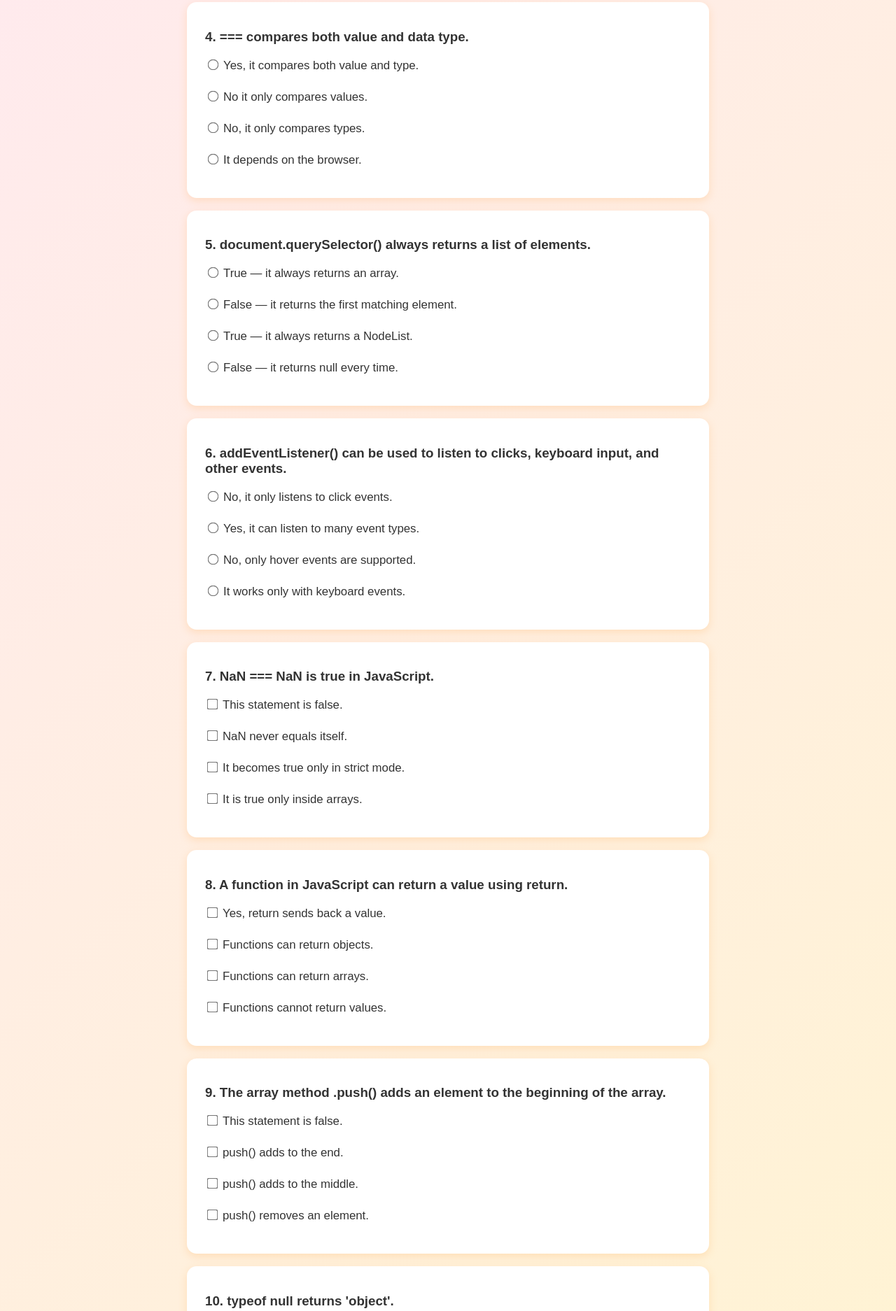
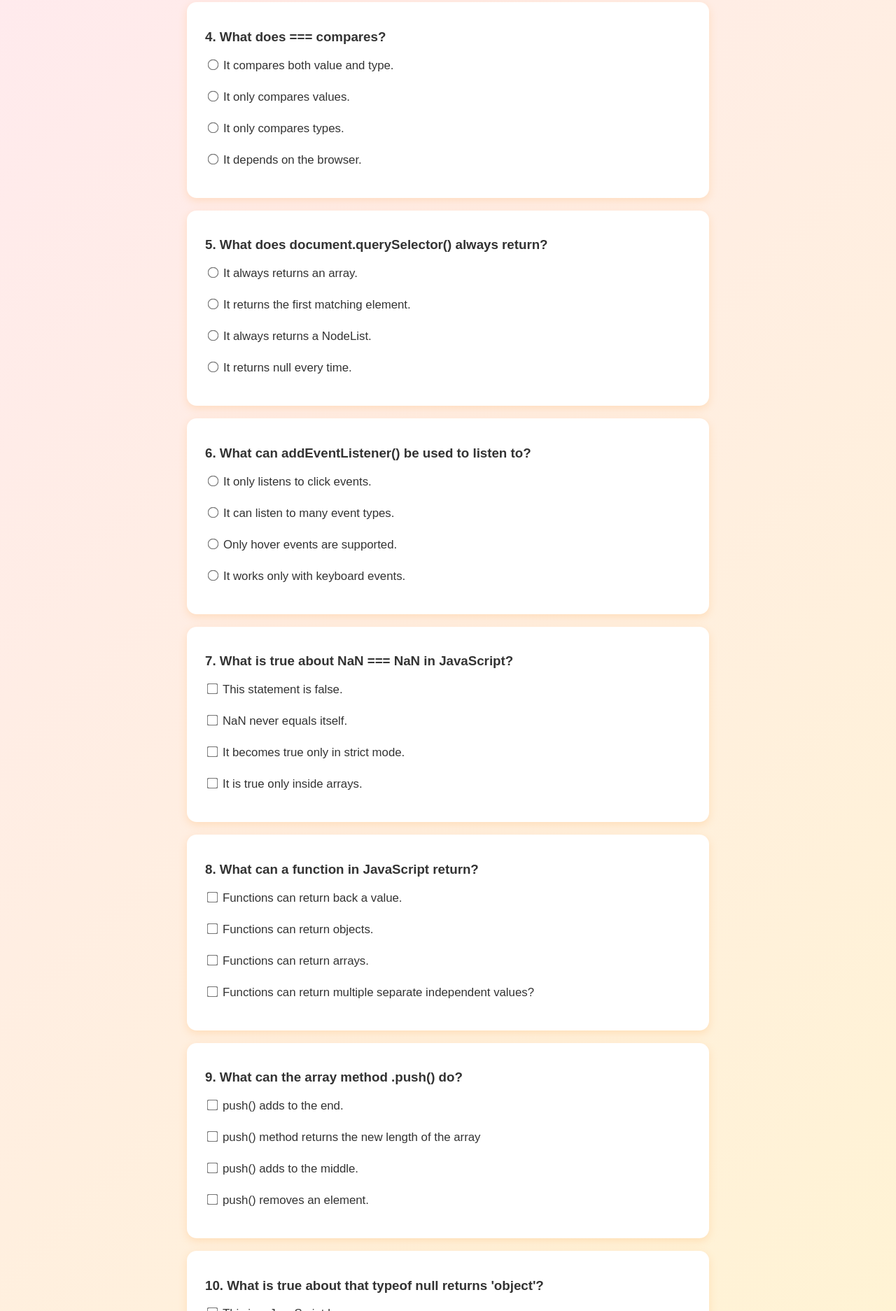
Before and after one commit to AriamGoitom/ankademin-quiz, a plain HTML site: page index.html in a window 1280 px wide. Shown: the part 772-2646 px from the top of the page at 70% size. Drawn offline with Linux system fonts and the light colour scheme.

Commit message:
changed the structure of the questions

```diff
--- a/index.js
+++ b/index.js
@@ -19,40 +19,40 @@ const questions = [
     },
     {
         type: "multiple",
-        question: "=== compares both value and data type.",
+        question: "What does === compares?",
         options: [
-            "Yes, it compares both value and type.",
-            "No it only compares values.",
-            "No, it only compares types.",
+            "It compares both value and type.",
+            "It only compares values.",
+            "It only compares types.",
             "It depends on the browser."
         ],
         correct: 0
     },
     {
         type: "multiple",
-        question: "document.querySelector() always returns a list of elements.",
+        question: "What does document.querySelector() always return?",
         options: [
-            "True — it always returns an array.",
-            "False — it returns the first matching element.",
-            "True — it always returns a NodeList.",
-            "False — it returns null every time."
+            "It always returns an array.",
+            "It returns the first matching element.",
+            "It always returns a NodeList.",
+            "It returns null every time."
         ],
         correct: 1
     },
     {
         type: "multiple",
-        question: "addEventListener() can be used to listen to clicks, keyboard input, and other events.",
+        question: "What can addEventListener() be used to listen to?",
         options: [
-            "No, it only listens to click events.",
-            "Yes, it can listen to many event types.",
-            "No, only hover events are supported.",
+            "It only listens to click events.",
+            "It can listen to many event types.",
+            "Only hover events are supported.",
             "It works only with keyboard events."
         ],
         correct: 1
     },
     {
         type: "checkbox",
-        question: "NaN === NaN is true in JavaScript.",
+        question: "What is true about NaN === NaN in JavaScript?",
         options: [
             "This statement is false.",
             "NaN never equals itself.",
@@ -63,21 +63,21 @@ const questions = [
     },
     {
         type: "checkbox",
-        question: "A function in JavaScript can return a value using return.",
+        question: "What can a function in JavaScript return?",
         options: [
-            "Yes, return sends back a value.",
+            "Functions can return back a value.",
             "Functions can return objects.",
             "Functions can return arrays.",
-            "Functions cannot return values."
+            "Functions can return multiple separate independent values?"
         ],
         correct: [0, 1, 2]
     },
     {
         type: "checkbox",
-        question: "The array method .push() adds an element to the beginning of the array.",
+        question: "What can the array method .push() do?",
         options: [
-            "This statement is false.",
             "push() adds to the end.",
+            "push() method returns the new length of the array",
             "push() adds to the middle.",
             "push() removes an element."
         ],
@@ -85,9 +85,9 @@ const questions = [
     },
     {
         type: "checkbox",
-        question: "typeof null returns 'object'.",
+        question: "What is true about that typeof null returns 'object'?",
         options: [
-            "Yes, this is a JavaScript bug.",
+            "This is a JavaScript bug.",
             "It is historically incorrect.",
             "It still works this way today.",
             "typeof null returns 'null'."
--- a/style.css
+++ b/style.css
@@ -79,7 +79,7 @@ button:hover {
     box-shadow: 0 6px 14px rgba(255, 120, 150, 0.45);
 }
 
-#submit-btn {
+/* #submit-btn {
     background: linear-gradient(45deg, #ff66b3, #ffa84d);
     color: white;
     width: 197px;
@@ -97,7 +97,31 @@ button:hover {
 #submit-btn:hover {
     transform: translateY(-2px);
     box-shadow: 0 6px 14px rgba(255, 120, 150, 0.45);
+} */
+
+
+
+#submit-btn {
+    background: linear-gradient(90deg, #ec4899, #fb923c); /* rosa → orange */
+    color: white;
+    width: 197px;
+    font-family: 'Inter', system-ui, sans-serif;
+    font-weight: 900;
+    font-size: 1rem;
+    border-radius: 9999px;
+    padding: 17px 32px;
+    cursor: pointer;
+
+    transition: 0.2s ease;
+    box-shadow: 0 4px 10px rgba(236, 72, 153, 0.35); /* rosa skugga */
 }
+
+#submit-btn:hover {
+    transform: translateY(-2px);
+    box-shadow: 0 6px 14px rgba(236, 72, 153, 0.45); /* mörkare rosa */
+}
+
+
 
 /* Correct / Incorrect */
 .question-card.correct {
```
